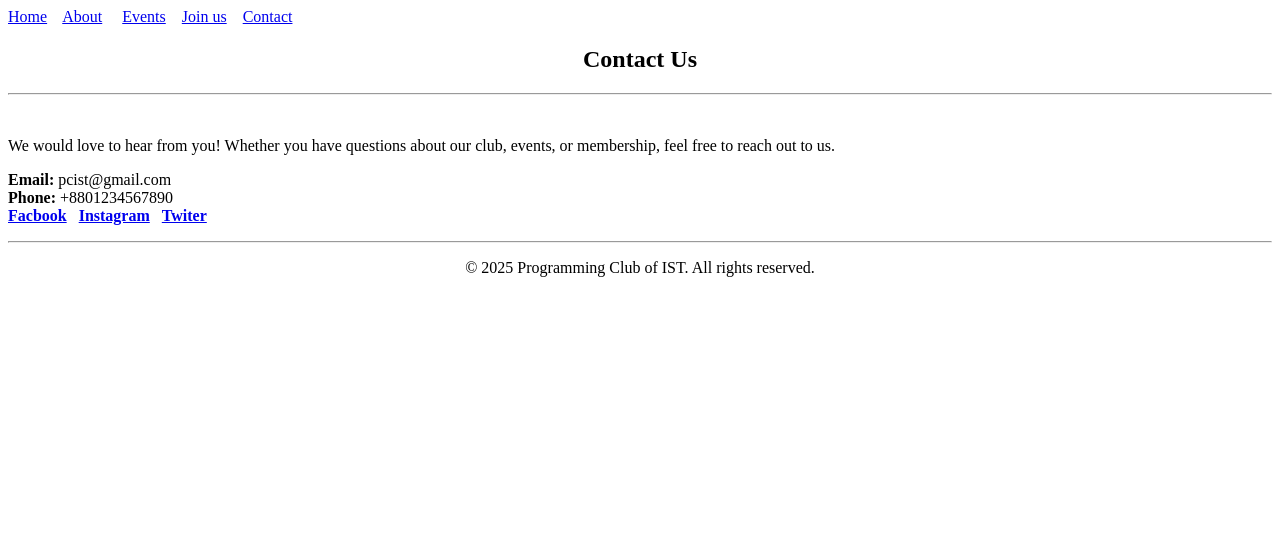
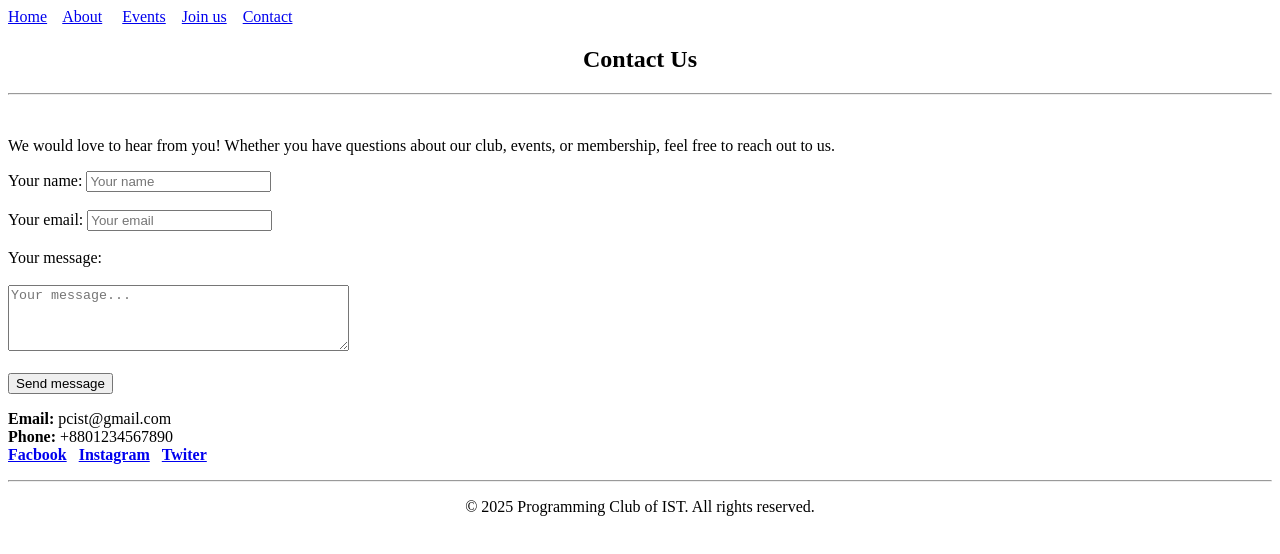
Before and after one commit to Ofear3/class-3-assignment-1, a plain HTML site: page contact.html in a window 1280 px wide. Drawn offline with Linux system fonts and the light colour scheme.

Commit message:
add a form in contact section

```diff
--- a/contact.html
+++ b/contact.html
@@ -26,6 +26,25 @@
                 We would love to hear from you! Whether you have questions about our club,
                 events, or membership, feel free to reach out to us.
             </p>
+
+            <div>
+            <form action="">
+                <label for="name">Your name:</label>
+                <input type="text" id="name" name="name"
+                placeholder="Your name" required><br><br>
+
+                <label for="email">Your email:</label>
+                <input type="email" id="email" name="email"
+                placeholder="Your email" required><br><br>
+
+                <label for="message">Your message:</label><br><br>
+                <textarea id="message" name="message" required rows="4" cols="40" placeholder="Your message..."></textarea>
+                <br><br>
+
+                <button type="submit"> Send message</button>
+            </form>
+            </div>
+
             <p>
                 <strong>Email:</strong> pcist@gmail.com<br>
                 <strong>Phone:</strong> +8801234567890<br>
```
